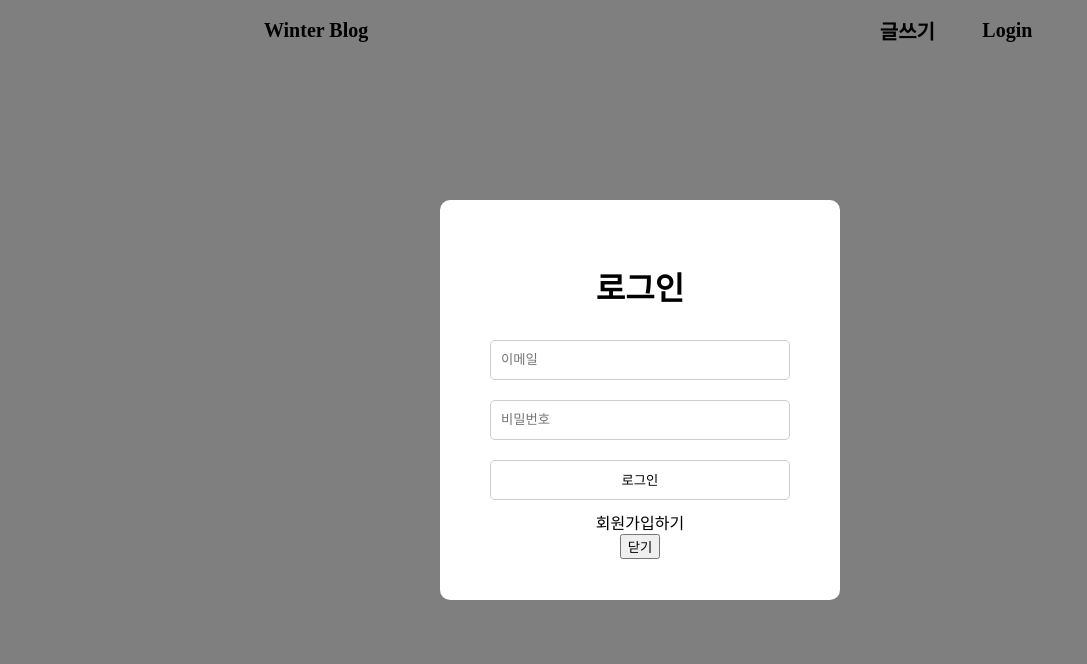
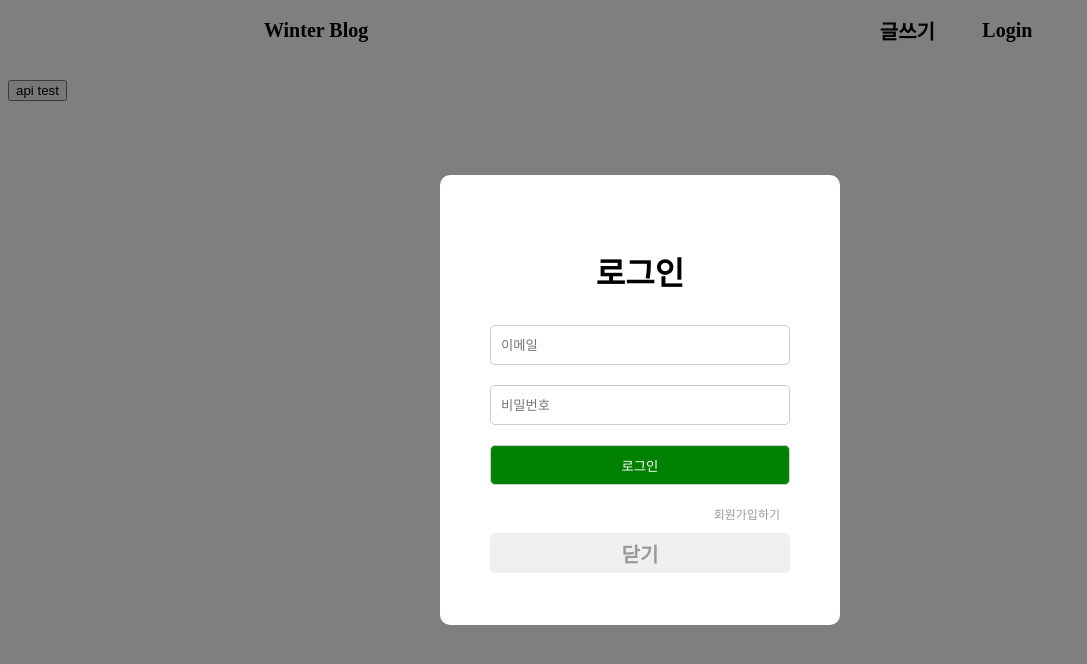
Before and after one commit to fake-dp/Belog_front, a React (Create React App) app in the folder client/: page /mypage in a window 1280 px wide. Both pictures are taken after a click on the element "Login". Shown: the top 664 px of the page, without its empty margins (0-1087 px from the left). Built offline with nearby package versions, Linux system fonts and the light colour scheme; a small style sheet from the web is missing.

Commit message:
로그인 & 회원가입 로직 수정 및 마이페이지 api 추가

```diff
--- a/client/package.json
+++ b/client/package.json
@@ -13,6 +13,7 @@
     "react-router-dom": "^6.8.2",
     "react-scripts": "5.0.1",
     "styled-components": "^5.3.8",
+    "sweetalert": "^2.1.2",
     "web-vitals": "^2.1.4"
   },
   "scripts": {
--- /dev/null
+++ b/client/src/api/authApi.jsx
@@ -0,0 +1,34 @@
+import axios from "axios";
+import { instance } from "./instance";
+
+const BASEURL = "http://3.34.53.11:8080";
+
+const authApi = {
+  login: async ({ email, password }) => {
+    const data = axios.post(`${BASEURL}/auth-service/login`, {
+      email,
+      password,
+    });
+    return data;
+  },
+  register: async ({ email, password, nickName }) => {
+    const data = axios.post(`${BASEURL}/member-service/api/v1/members`, {
+      email,
+      password,
+      nickName,
+    });
+    return data;
+  },
+  emailCheck: () => {
+    return instance.post(
+      `${BASEURL}/member-service/api/v1/members/check/email`
+    );
+  },
+  nickNameCheck: () => {
+    return instance.post(
+      `${BASEURL}/member-service/api/v1/members/check/nickname`
+    );
+  },
+};
+
+export default authApi;
--- /dev/null
+++ b/client/src/api/instance.jsx
@@ -0,0 +1,19 @@
+import axios from "axios";
+
+export const instance = axios.create({
+  baseURL: "http://3.34.53.11:8080",
+  headers: {
+    "Access-Control-Allow-Origin": "*",
+    "Content-Type": "application/json",
+  },
+});
+
+instance.interceptors.request.use((config) => {
+  const accessToken = localStorage.getItem("access_token");
+  const memberId = localStorage.getItem("member_id");
+  if (accessToken && config.headers) {
+    config.headers["Authorization"] = `Bearer ${accessToken}`;
+    config.headers["MemberId"] = memberId;
+  }
+  return config;
+});
--- /dev/null
+++ b/client/src/api/mypageApi.jsx
@@ -0,0 +1,13 @@
+import { instance } from "./instance";
+const mypageApi = {
+  getMyPage: async () => {
+    const data = await instance.get("/member-service/api/v1/members/my-page");
+    return data;
+  },
+  deleteMember: async () => {
+    const data = await instance.delete("/member-service/api/v1/members");
+    return data;
+  },
+};
+
+export default mypageApi;
--- a/client/src/components/auth/AuthModal.jsx
+++ b/client/src/components/auth/AuthModal.jsx
@@ -1,62 +1,14 @@
 import React from "react";
+import { useState } from "react";
+import * as S from "../../styles/AuthModalStyled";
+import swal from "sweetalert";
+import authApi from "../../api/authApi";
 import styled from "styled-components";
-import { useState } from "react";
-import axois from "axios";
-const ModalWrapper = styled.div`
-  position: fixed;
-  top: 0;
-  left: 0;
-  width: 100%;
-  height: 100%;
-  background-color: rgba(0, 0, 0, 0.5);
-  display: flex;
-  justify-content: center;
-  align-items: center;
-`;
-
-const ModalContent = styled.div`
-  width: 400px;
-  height: 400px;
-  background-color: white;
-  border-radius: 10px;
-  display: flex;
-  flex-direction: column;
-  justify-content: center;
-  align-items: center;
-`;
-
-const FormStyle = styled.form`
-  display: flex;
-  flex-direction: column;
-  justify-content: center;
-  align-items: center;
-  > input {
-    box-sizing: border-box;
-    width: 300px;
-    height: 40px;
-    margin: 10px;
-    border: 1px solid #ccc;
-    border-radius: 5px;
-    padding: 0 10px;
-  }
-  > button {
-    width: 300px;
-    height: 40px;
-    margin: 10px;
-    border: 1px solid #ccc;
-    border-radius: 5px;
-    padding: 0 10px;
-    background-color: #fff;
-    cursor: pointer;
-  }
-`;
-
 const AuthModal = ({ setShowModal }) => {
   const [email, setEmail] = useState("");
   const [password, setPassword] = useState("");
   const [nickName, setnickName] = useState("");
   const [newAccount, setNewAccount] = useState(false);
-  const [error, setError] = useState("");
 
   const onChange = (event) => {
     const {
@@ -77,51 +29,50 @@ const AuthModal = ({ setShowModal }) => {
     event.preventDefault();
 
     if (newAccount) {
-      const data = await axois
-        .post(
-          "http://3.34.53.11:8080/member-service/api/v1/members",
-          {
+      const data = await authApi
+        .register({
           email,
           password,
           nickName,
-          },
-          {
-            headers: {
-              "Content-Type": "application/json",
-              Accept: "application/json",
-            },
-          }
-        )
+        })
         .then((response) => {
-          console.log(response);
+          const { data } = response;
+          console.log(data);
+          swal(data.result.status, data.result.message, "success");
+          setNewAccount(false);
         })
         .catch((error) => {
-          console.log(error);
+          const { data } = error.response;
+          swal(data.result.status, data.result.message, "error");
         });
-      console.log(data);
     } else {
-      const data = await axois
-        .post("http://3.34.53.11:8080/auth-service/login", {
+      const data = await authApi
+        .login({
           email,
           password,
         })
         .then((response) => {
-          console.log(response);
+          const { data } = response;
+          console.log(data);
+          localStorage.setItem("access_token", data.body.accessToken);
+          localStorage.setItem("member_id", data.body.memberId);
+          swal(data.result.status, data.result.message, "success");
+          setShowModal(false);
         })
         .catch((error) => {
-          console.log(error);
+          const { data } = error.response;
+          swal(data.result.status, data.result.message, "error");
         });
-      console.log(data);
     }
   };
 
   const toggleAccount = () => setNewAccount((prev) => !prev);
 
   return (
-    <ModalWrapper>
-      <ModalContent>
+    <S.ModalWrapper>
+      <S.ModalContent>
         <h1>{newAccount ? "회원가입" : "로그인"}</h1>
-        <FormStyle onSubmit={onSubmit}>
+        <S.FormStyle onSubmit={onSubmit}>
           <input
             name="email"
             type="email"
@@ -130,6 +81,7 @@ const AuthModal = ({ setShowModal }) => {
             value={email}
             onChange={onChange}
           />
+
           <input
             name="password"
             type="password"
@@ -138,7 +90,9 @@ const AuthModal = ({ setShowModal }) => {
             value={password}
             onChange={onChange}
           />
+
           {newAccount && (
+            <>
               <input
                 name="nickName"
                 type="text"
@@ -147,16 +101,19 @@ const AuthModal = ({ setShowModal }) => {
                 value={nickName}
                 onChange={onChange}
               />
+            </>
           )}
 
           <button type="submit">{newAccount ? "회원가입" : "로그인"}</button>
-        </FormStyle>
-        <span onClick={toggleAccount}>
+        </S.FormStyle>
+        <S.SpanWrapper>
+          <S.SpanText onClick={toggleAccount}>
             {newAccount ? "로그인하기" : "회원가입하기"}
-        </span>
-        <button onClick={() => setShowModal(false)}>닫기</button>
-      </ModalContent>
-    </ModalWrapper>
+          </S.SpanText>
+        </S.SpanWrapper>
+        <S.CloseButton onClick={() => setShowModal(false)}>닫기</S.CloseButton>
+      </S.ModalContent>
+    </S.ModalWrapper>
   );
 };
 
--- a/client/src/pages/MyPage.jsx
+++ b/client/src/pages/MyPage.jsx
@@ -1,7 +1,22 @@
 import React from "react";
 
+import mypageApi from "../api/mypageApi";
 const MyPage = () => {
-  return <div>MyPage</div>;
+  const testBtn = async () => {
+    try {
+      const data = await mypageApi.getMyPage();
+      console.log(data);
+    } catch (error) {
+      console.log(error);
+    }
+  };
+
+  return (
+    <div>
+      <h1>MyPage</h1>
+      <button onClick={testBtn}>api test</button>
+    </div>
+  );
 };
 
 export default MyPage;
--- /dev/null
+++ b/client/src/styles/AuthModalStyled.js
@@ -0,0 +1,77 @@
+import styled from "styled-components";
+
+export const ModalWrapper = styled.div`
+  position: fixed;
+  top: 0;
+  left: 0;
+  width: 100%;
+  height: 100%;
+  background-color: rgba(0, 0, 0, 0.5);
+  display: flex;
+  justify-content: center;
+  align-items: center;
+`;
+
+export const ModalContent = styled.div`
+  width: 400px;
+  height: 450px;
+  background-color: white;
+  border-radius: 10px;
+  display: flex;
+  flex-direction: column;
+  justify-content: center;
+  align-items: center;
+`;
+
+export const FormStyle = styled.form`
+  display: flex;
+  flex-direction: column;
+  justify-content: center;
+  align-items: center;
+  position: relative;
+  > input {
+    box-sizing: border-box;
+    width: 300px;
+    height: 40px;
+    margin: 10px;
+    border: 1px solid #ccc;
+    border-radius: 5px;
+    padding: 0 10px;
+  }
+  > button {
+    width: 300px;
+    height: 40px;
+    margin: 10px;
+    border: 1px solid #ccc;
+    border-radius: 5px;
+    padding: 0 10px;
+    background-color: #fff;
+    cursor: pointer;
+    background-color: green;
+    color: #fff;
+  }
+`;
+
+export const SpanWrapper = styled.div`
+  display: flex;
+  justify-content: flex-end;
+  width: 300px;
+`;
+
+export const SpanText = styled.span`
+  font-size: 12px;
+  color: #999;
+  margin: 10px;
+  cursor: pointer;
+`;
+
+export const CloseButton = styled.button`
+  width: 300px;
+  height: 40px;
+  border: none;
+  border-radius: 5px;
+  cursor: pointer;
+  font-size: 20px;
+  font-weight: bold;
+  color: #999;
+`;
```
Also changed, not shown: 1 other file (tests, documents, lock files or other folders). Lines whose indentation alone changed are shown as unchanged.
